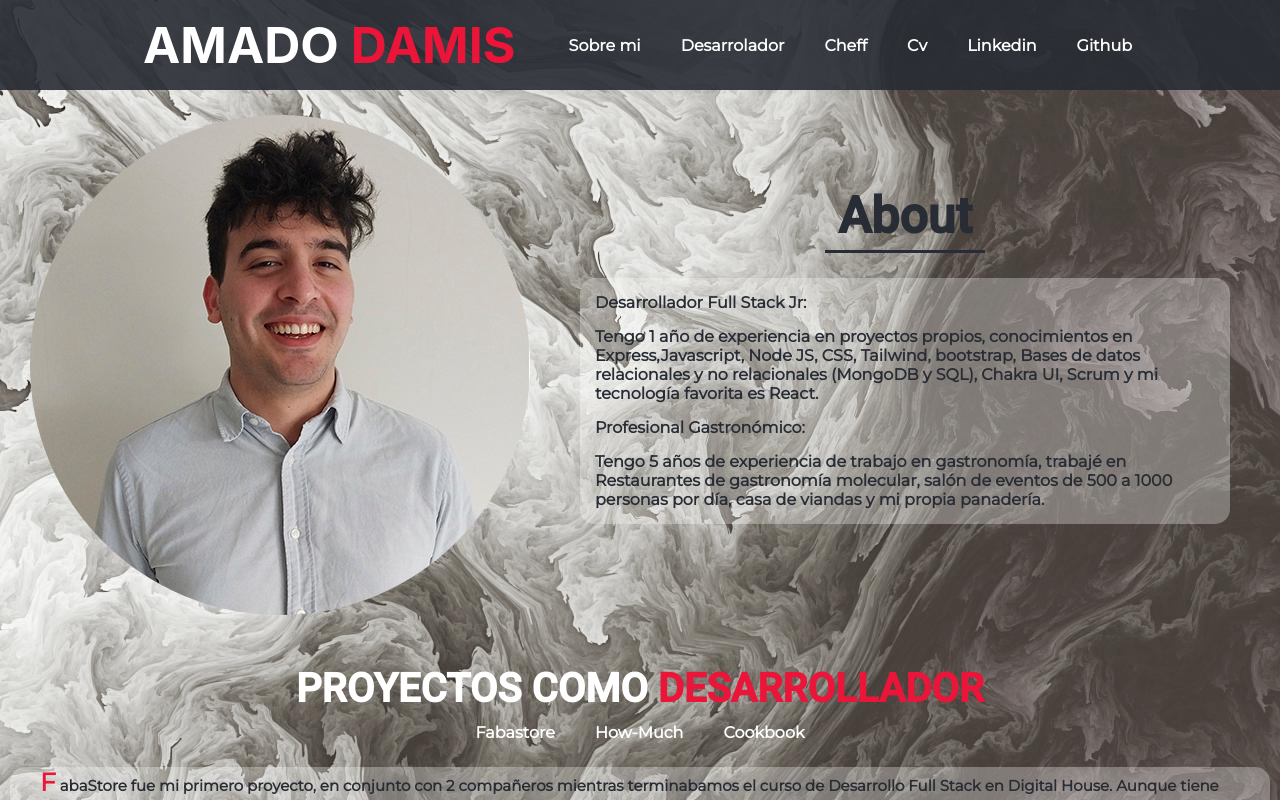
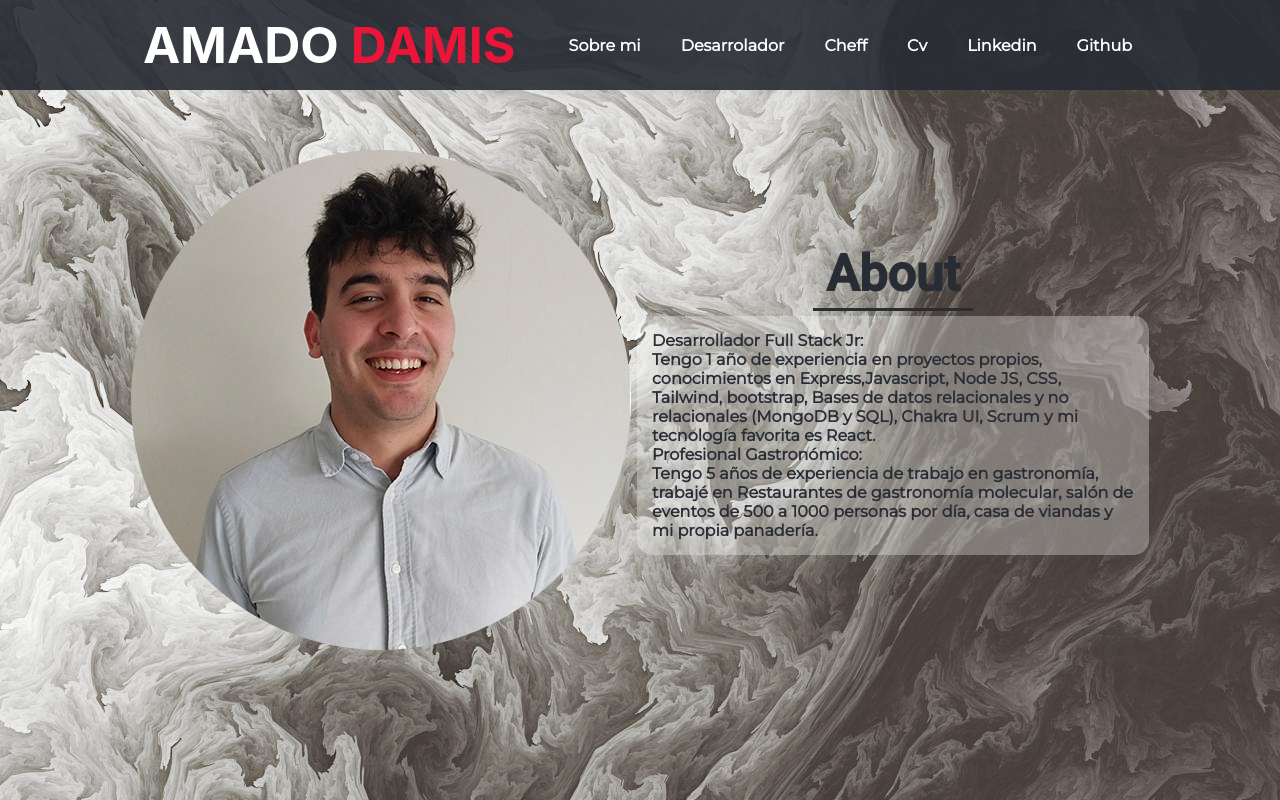
Before and after one commit to Amadodamis/Portfolio, a React (Vite) app: page /cheff in a window 1280 px wide. Shown: the top 800 px of the page. Built offline with nearby package versions, Linux system fonts and the light colour scheme.

Commit message:
fixed viewport unities

```diff
--- a/src/css/App.css
+++ b/src/css/App.css
@@ -7,6 +7,7 @@
 .App-main {
   background-image: url(../img/background.jpg);
   width: 100%;
-  min-height: 100vh;
-  margin-top: 0px;
+  display: flex;
+  flex-direction: column;
+  align-items: center;
 }
--- a/src/css/BannerStyle.css
+++ b/src/css/BannerStyle.css
@@ -1,17 +1,29 @@
-.texto {
-    margin-left: 15px;
-    margin-top: 15px;
-    margin-bottom: 15px;
-    font-family: var(--fontText);
-    font-weight: 600;
-    color: var(--primary-color);
+.Banner {
+    display: flex;
+    height: 100vh;
+    align-items: center;
+    width: 80%;
+    justify-content: space-around;
 }
 
-.Banner {
+.container-foto-cv {
+    width: 500px;
+    height: 500px;
+    border-radius: 50%;
+}
+
+.foto {
+    width: 100%;
+    height: 100%;
+    border-radius: 50%;
+}
+
+
+.container-col2 {
     display: flex;
-    padding-top: 115px;
-    margin-left: 30px;
-    margin-right: 30px;
+    flex-direction: column;
+    justify-content: center;
+    width: 50%;
 }
 
 .titulo-banner {
@@ -21,29 +33,6 @@
     text-align: center;
 }
 
-/*     Basico */
-
-.container-foto-cv {
-    width: 500px;
-    height: 500px;
-}
-
-.foto {
-    border-radius: 50%;
-}
-
-.container-col2 {
-    display: flex;
-    flex-direction: column;
-    justify-content: center;
-    margin-left: 30px;
-}
-
-.container-about {
-    margin: 20px;
-    border-radius: 15px;
-    background-color: rgba(255, 255, 255, 0.3);
-}
 
 .underline {
     background-color: var(--primary-color);
@@ -52,3 +41,16 @@
     height: 3px;
     margin: 5px auto;
 }
+
+
+.container-about {
+    border-radius: 15px;
+    background-color: rgba(255, 255, 255, 0.3);
+    padding: 15px;
+}
+
+.texto {
+    font-family: var(--fontText);
+    font-weight: 600;
+    color: var(--primary-color);
+}
--- a/src/css/proyectosStyle.css
+++ b/src/css/proyectosStyle.css
@@ -2,7 +2,7 @@
     margin-top: 30px;
     margin-left: 10px;
     margin-right: 10px;
-
+    height: 100vh;
 }
 
 
```
Also changed, not shown: src/App.jsx (+0 -20 lines).
